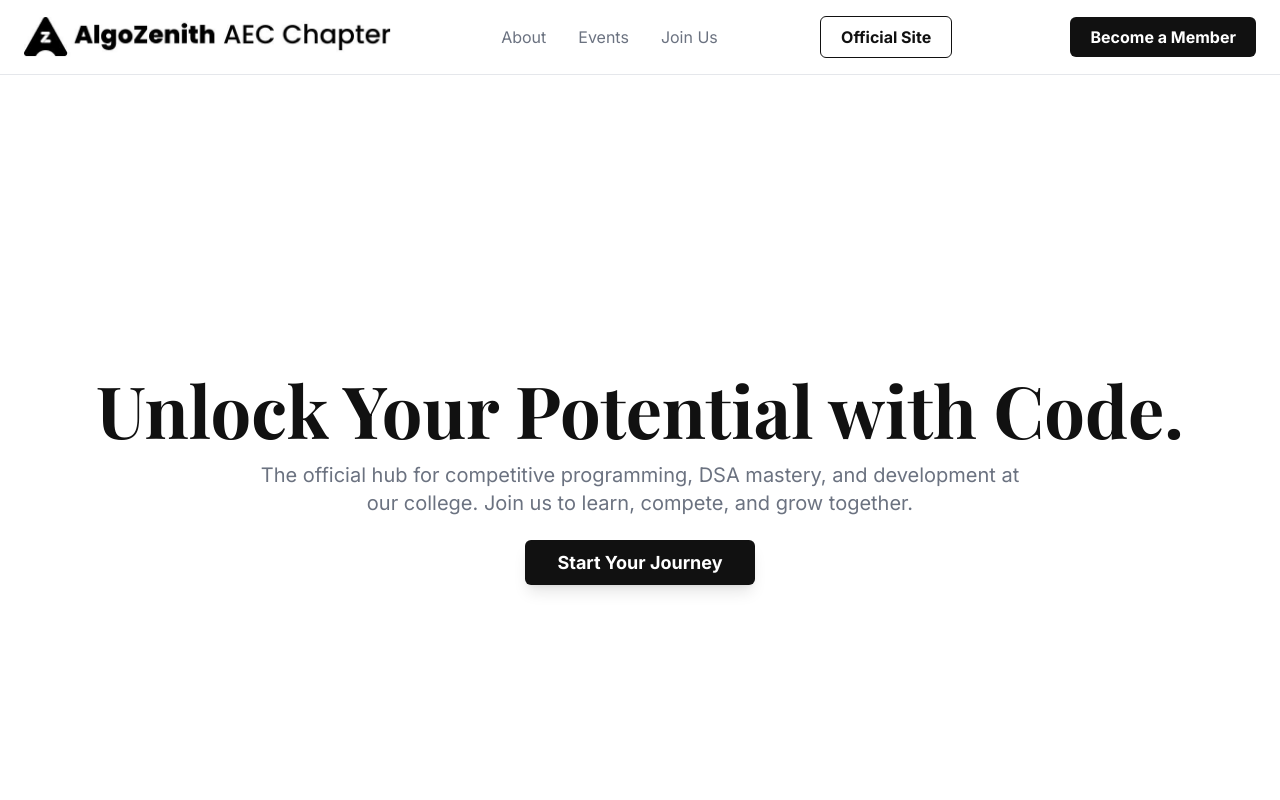
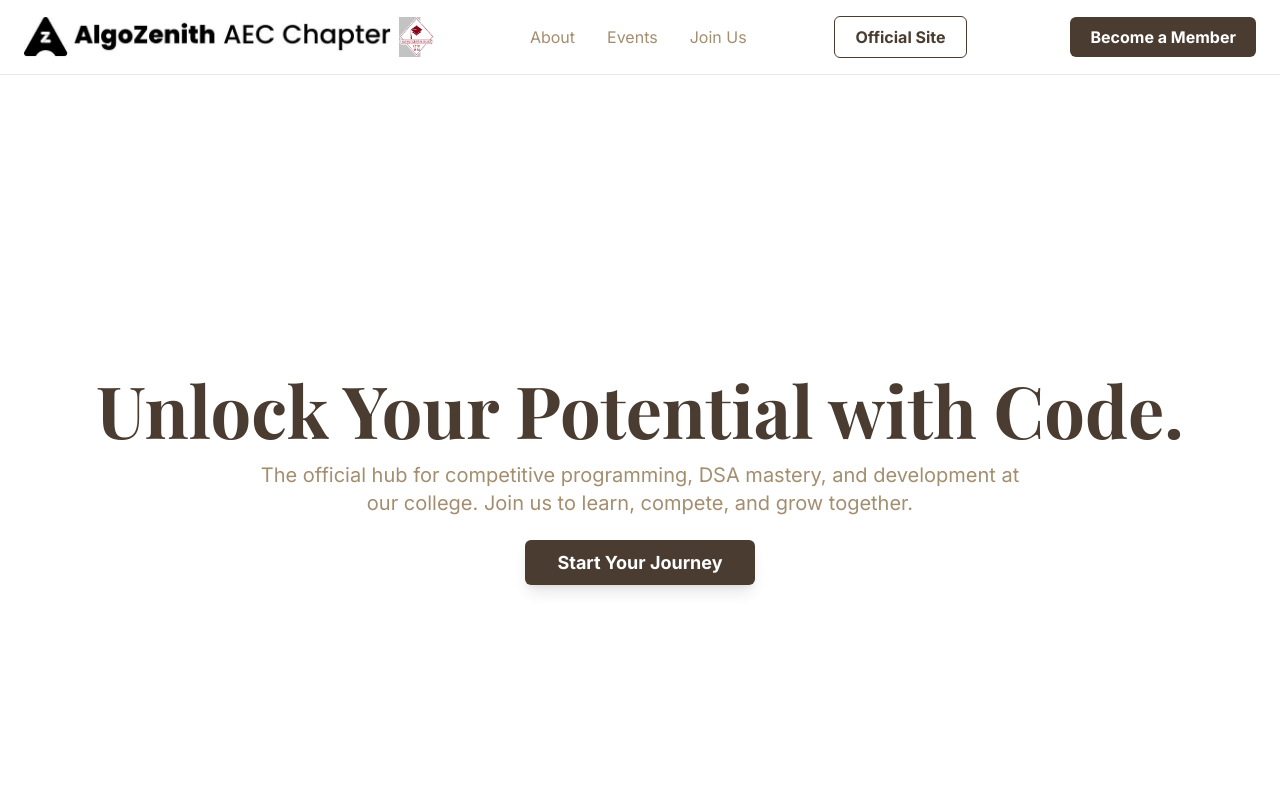
Before and after one commit to SS-Rana/algozenith, a plain HTML site: page index.html in a window 1280 px wide. Shown: the top 800 px of the page. Drawn offline with nearby package versions, Linux system fonts and the light colour scheme.

Commit message:
Update color scheme and replace logo in index.html

```diff
--- a/index.html
+++ b/index.html
@@ -18,9 +18,9 @@
                     },
                     colors: {
                         'paper': '#FFFFFF', // White background
-                        'ink': '#111111',   // Black text
+                        'ink': '#4A3C30',   // Dark Coffee Brown
                         'light-gray': '#E5E7EB', // for borders
-                        'mid-gray': '#6B7280',   // for secondary text
+                        'mid-gray': '#A38E70',   // Creamy Coffee
                     },
                     animation: {
                         'fade-in-up': 'fadeInUp 0.8s ease-out forwards',
@@ -43,7 +43,7 @@
             <div class="flex items-center justify-between">
                 <a href="#" class="text-2xl font-serif font-bold tracking-wider flex items-center">
                     <img src="src/logo.jpg" alt="AlgoZenith Club Logo" class="h-10 w-auto mr-2">
-
+                    <img src="src/collegeLogo.png" alt="College Logo" class="h-10 w-auto mr-2">
                 </a>
                 <nav class="hidden md:flex items-center space-x-8">
                     <a href="#about" class="text-mid-gray hover:text-ink transition duration-300">About</a>
```
Also changed, not shown: src/collegeLogo.png (added).
